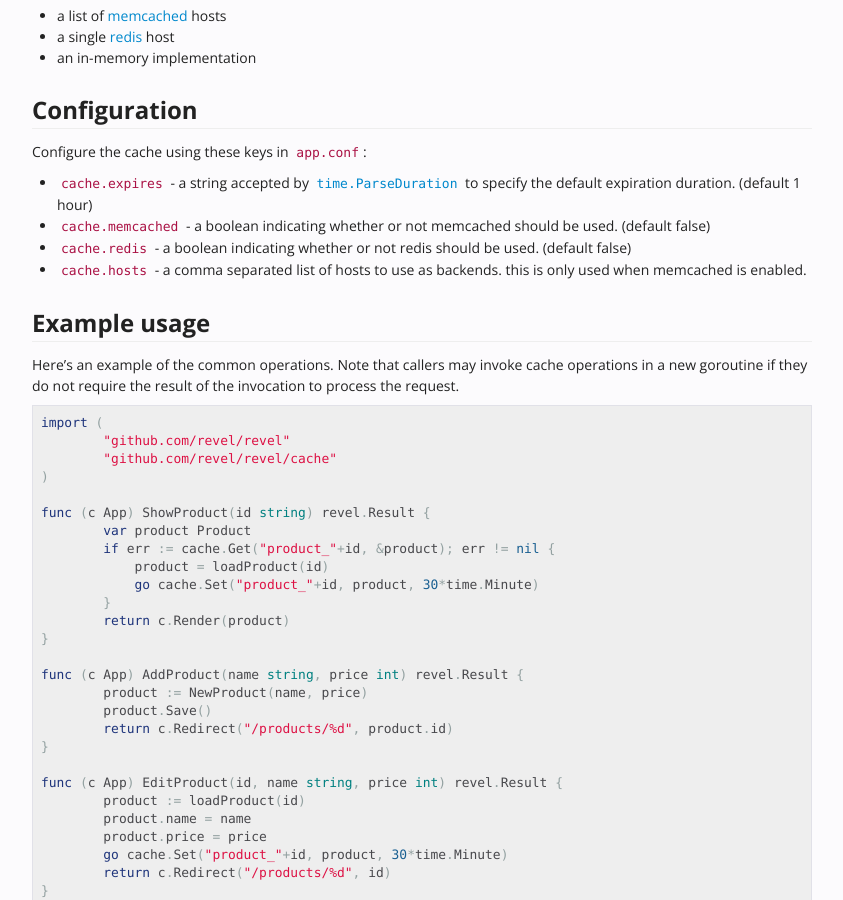
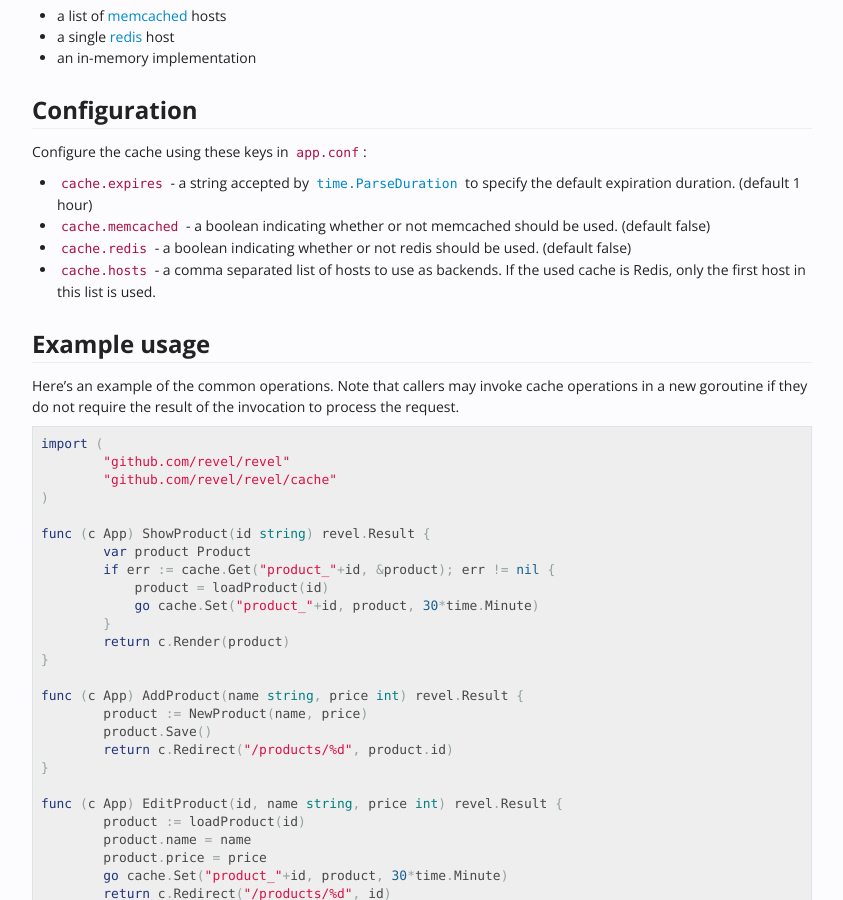
Before and after one commit to revel/revel.github.io, a Jekyll site: the page built from manual/cache.md, in a window 1280 px wide and 900 px high, scrolled down 746 px. Shown: the whole window, without its empty margins (298-1141 px from the left). Built offline with Jekyll 4.4.1, drawn with Linux system fonts in a browser that asks for light colours.

Commit message:
Fixed error in 'cache.hosts' explanation
'cache.hosts' is used not only with memcached, but also with Redis; in that case, only the first host is taken. (see cache/init.go:46)

```diff
--- a/manual/cache.md
+++ b/manual/cache.md
@@ -49,8 +49,8 @@ Configure the cache using these keys in `app.conf`:
   used. (default false)
 * `cache.redis` - a boolean indicating whether or not redis should be
   used. (default false)
-* `cache.hosts` - a comma separated list of hosts to use as backends.  this is
-  only used when memcached is enabled.
+* `cache.hosts` - a comma separated list of hosts to use as backends.  If the used cache is Redis,
+  only the first host in this list is used.
 
 ## Example usage
 
```
